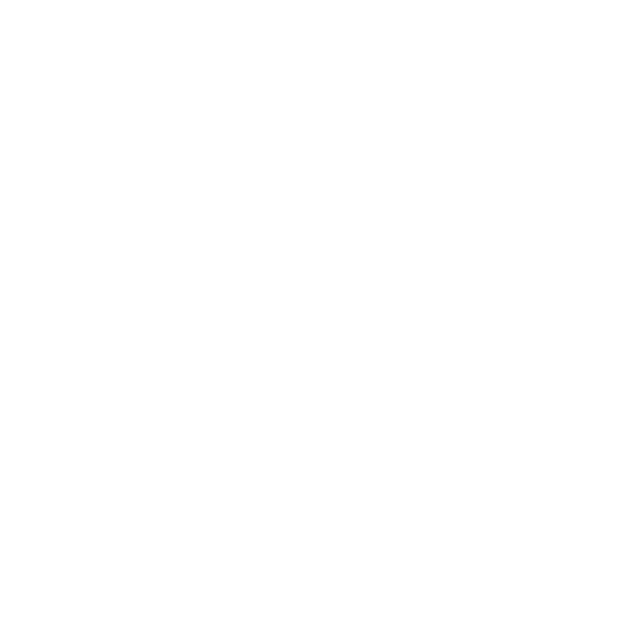
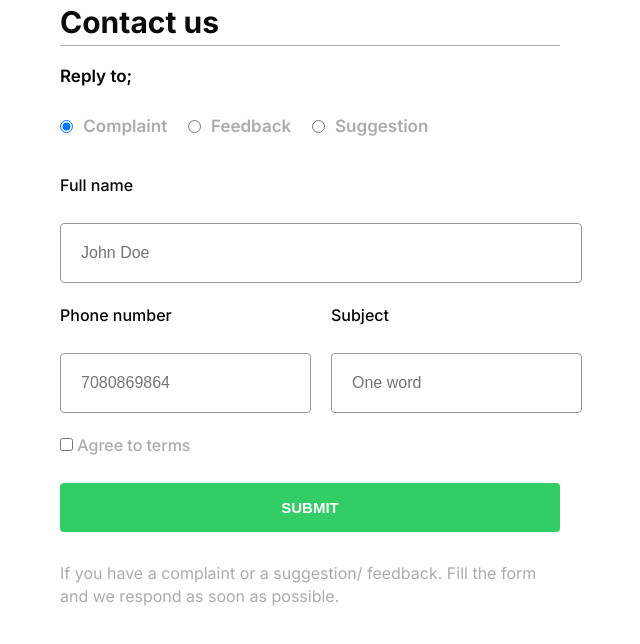
Before and after one commit to UjunwaSylvia/Build-Sprint-Project-Agriculture-Website, a plain HTML site: page contact-us-page/index.html in a window 1280 px wide. Shown: the whole page, without its empty margins (330-970 px from the left). Drawn offline with Linux system fonts and the light colour scheme.

Commit message:
Complete Contact Us Page

```diff
--- a/contact-us-page/index.html
+++ b/contact-us-page/index.html
@@ -5,8 +5,45 @@
   <meta name="viewport" content="width=device-width, initial-scale=1.0">
   <title>Contact Us</title>
   <link rel="stylesheet" href="../contact-us-page/style.css">
+  <link href="https://fonts.googleapis.com/css2?family=Inter:ital,opsz,wght@0,14..32,100..900;1,14..32,100..900&family=Pacifico&display=swap" rel="stylesheet">
 </head>
 <body>
-  <div></div>
+  <div class="page-card">
+    <h2>Contact us</h2>
+
+    <!-- Contact Us Options -->
+    <div class="payment-options">
+      <p class="pay-with-label">Reply to;</p>
+      <label><input type="radio" name="contact" checked> Complaint</label>
+      <label><input type="radio" name="contact"> Feedback</label>
+      <label><input type="radio" name="contact"> Suggestion</label>
+    </div>
+
+    <div class="payment-form">
+      <label for="card-number" class="number">Full name</label>
+      <input type="text" id="card-number" placeholder="John Doe">
+
+      <div class="payment-row">
+        <div>
+          <label for="expiry" class="number">Phone number</label>
+          <input type="text" id="expiry" placeholder="7080869864">
+        </div>
+        <div>
+          <label for="cvv" class="number">Subject</label>
+          <input type="text" id="cvv" placeholder="One word">
+        </div>
+      </div>
+
+      <label class="save-card">
+        <input type="checkbox">   Agree to terms
+      </label>
+
+      <button class="place-order">SUBMIT</button>
+
+      <p class="note">
+        If you have a complaint or a suggestion/ feedback. Fill the form and we respond as soon as possible.
+      </p>
+    </div>
+  </div>
 </body>
 </html>
--- a/contact-us-page/style.css
+++ b/contact-us-page/style.css
@@ -0,0 +1,164 @@
+* {
+  padding: 0;
+  margin: 0;
+}
+
+body {
+  background-color: #fff;
+  display: flex;
+  justify-content: center;
+  align-items: center;
+  height: 100vh;
+  font-family: "Inter", sans-serif;
+}
+
+.page-card {
+  width: 500px;
+  background: #fff;
+  color: #fff;
+  border-radius: 6px;
+  padding: 28px 30px;
+  height: 100vh;
+  line-height: 45px;
+}
+
+.page-card h2 {
+  border-bottom: 1px solid #ACACAC;
+  margin: 0 0 8px;
+  color: #0b0b0b;
+  font-size: 30px;
+  font-weight: 700;
+}
+
+.pay-with-label {
+  margin-bottom: 5px;
+  font-weight: 600px;
+  color: black;
+  margin-left: 0%;
+  font-size: 17px;
+}
+
+.payment-options {
+  margin: 0 0 14px;
+  color: #e9e9e9;
+  font-size: 14px;
+  font-weight: 600;
+}
+
+.payment-options .label {
+  margin-right: 8px;
+  color: #e9e9e9;
+}
+
+.payment-options label {
+  margin-right: 17px;
+  font-size: 17px;
+  cursor: default;
+  color: #ACACAC;
+}
+
+.payment-options input[type="radio"] {
+  transform: translateY(1px);
+  margin-right: 6px;
+  cursor: pointer;
+}
+
+.payment-form input[type="text"] {
+  width: 100%;
+  padding: 20px 0;
+  margin: 10px 0;
+  border-radius: 4px;
+  border: 1px solid #999;
+  font-size: 16px;
+  background-color: #fff;
+  padding-left: 20px;
+}
+
+.payment-form label {
+  display: block;
+  text-align: left;
+  margin-bottom: 5px;
+  font-weight: 500;
+}
+
+.number {
+  color: #080707;
+}
+
+.place-order {
+  display: inline-block;
+  width: 100%;
+  padding: 16px 0;
+  background-color: #32cd64;
+  border: none;
+  border-radius: 4px;
+  color: white;
+  font-weight: bold;
+  cursor: pointer;
+  margin-top: 10px;
+  font-size: 15px;
+  margin-bottom: 30px;
+}
+
+.payment-row {
+  display: flex;
+  flex-direction: row;
+  flex-wrap: wrap;
+  align-items: center;
+  justify-content: space-between;
+}
+
+.save-card {
+  color: #ACACAC;
+}
+
+.note {
+  color: #ACACAC;
+  line-height: 23px;
+}
+
+
+@media screen and (max-width: 426px) {
+  .page-card {
+    width: 400px;
+    padding: 28px 10px;
+    line-height: 37px;
+  }
+
+  .payment-form label {
+    margin-bottom: 0;
+  }
+
+  .payment-form input[type="text"] {
+    width: 90%;
+    padding: 15px;
+    margin: 8px 0;
+    border-radius: 4px;
+    border: 1px solid #999;
+    font-size: 14px;
+    background-color: #fff;
+  }
+
+  .payment-options label {
+    font-size: 15px;
+  }
+}
+
+@media screen and (max-width: 541px) {
+  .page-card {
+    width: 380px;
+  }
+}
+
+
+@media screen and (max-width: 320px) {
+  .page-card {
+    width: 400px;
+  }
+
+  .payment-options label {
+    margin-right: 2px;
+    color: #ACACAC;
+    font-size: 14px;
+  }
+}
```
